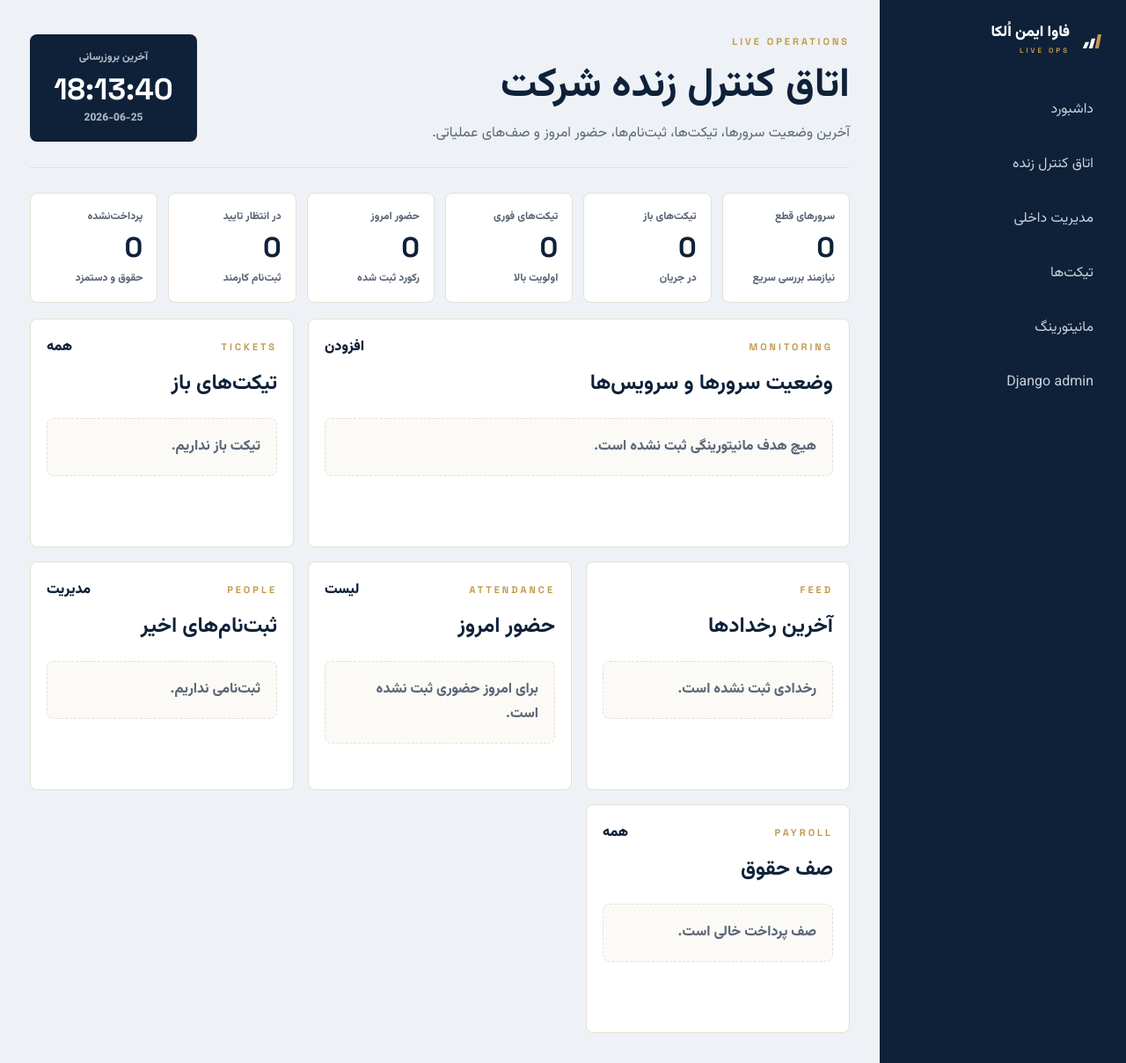
After one commit to SoheilArcher/olkaa.ir, a Django app: page /portal/live/ in a window 1280 px wide. The commit adds this page. Shown: the whole page at 88% size. Run offline with Django 5.2, Linux system fonts and the light colour scheme; the visitor is signed in with stand-in values (Sample User, id 1); data comes from the database, SQL or seed files in the repository; data that the repository does not hold is empty.

Commit message:
Add live operations dashboard

```diff
--- a/staff_portal/urls.py
+++ b/staff_portal/urls.py
@@ -6,6 +6,7 @@ app_name = "staff_portal"
 
 urlpatterns = [
     path("", views.dashboard, name="dashboard"),
+    path("live/", views.live, name="live"),
     path("manager/", views.manager, name="manager"),
     path("register/", views.register, name="register"),
     path("verify/<path:token>/", views.verify_email, name="verify_email"),
--- a/staff_portal/views.py
+++ b/staff_portal/views.py
@@ -11,8 +11,9 @@ from django.urls import reverse
 from django.utils import timezone
 
 from core.models import Role
-from datacenter.models import PingTarget
+from datacenter.models import PingCheck, PingTarget
 from hr.models import Attendance, EmployeeProfile, Payroll, StaffRegistrationRequest
+from ticketing.models import Ticket, TicketReply
 
 from .forms import RegistrationCodeForm, StaffRegistrationForm
 
@@ -132,6 +133,12 @@ def _approve_registration(registration, approver):
 def dashboard(request):
     modules = [
         {
+            "title": "اتاق کنترل زنده",
+            "caption": "مانیتورینگ، تیکت‌ها، حضور امروز و رخدادهای جاری",
+            "href": "/portal/live/",
+            "status": "زنده",
+        },
+        {
             "title": "واحد مالی",
             "caption": "کدینگ، اسناد، پرداخت‌ها و گزارش‌های مالی",
             "href": "/admin/accounting/",
@@ -169,6 +176,98 @@ def dashboard(request):
         },
     ]
     return render(request, "staff_portal/dashboard.html", {"modules": modules})
+
+
+@user_passes_test(_is_staff_manager, login_url="/admin/login/")
+def live(request):
+    now = timezone.localtime()
+    today = timezone.localdate()
+    open_tickets = Ticket.objects.exclude(status=Ticket.CLOSED).select_related("requester", "assigned_to").order_by(
+        "-priority",
+        "-created_at",
+    )[:10]
+    urgent_tickets = Ticket.objects.filter(priority__in=[Ticket.HIGH, Ticket.URGENT]).exclude(status=Ticket.CLOSED)
+    monitoring_targets = PingTarget.objects.order_by("last_status", "name")
+    down_targets = monitoring_targets.filter(last_status=PingTarget.DOWN)
+    attendance_today = Attendance.objects.filter(date=today).select_related("employee", "employee__user").order_by(
+        "employee__personnel_code"
+    )
+    recent_registrations = StaffRegistrationRequest.objects.select_related("user").order_by("-created_at")[:6]
+    payroll_queue = Payroll.objects.exclude(status=Payroll.PAID).select_related("employee", "employee__user").order_by(
+        "-period",
+        "-created_at",
+    )[:6]
+
+    recent_events = []
+    for ticket in Ticket.objects.select_related("requester", "assigned_to").order_by("-created_at")[:8]:
+        recent_events.append(
+            {
+                "time": ticket.created_at,
+                "type": "تیکت",
+                "title": ticket.title,
+                "detail": f"{ticket.get_status_display()} / {ticket.get_priority_display()}",
+                "href": f"/admin/ticketing/ticket/{ticket.pk}/change/",
+            }
+        )
+    for reply in TicketReply.objects.select_related("ticket", "author").order_by("-created_at")[:8]:
+        recent_events.append(
+            {
+                "time": reply.created_at,
+                "type": "پاسخ",
+                "title": reply.ticket.title,
+                "detail": reply.author.get_full_name() or reply.author.email or reply.author.username,
+                "href": f"/admin/ticketing/ticket/{reply.ticket_id}/change/",
+            }
+        )
+    for check in PingCheck.objects.select_related("target").filter(status=PingTarget.DOWN).order_by("-created_at")[:8]:
+        recent_events.append(
+            {
+                "time": check.created_at,
+                "type": "مانیتورینگ",
+                "title": check.target.name,
+                "detail": "پینگ ناموفق",
+                "href": f"/admin/datacenter/pingtarget/{check.target_id}/change/",
+            }
+        )
+    for registration in recent_registrations:
+        recent_events.append(
+            {
+                "time": registration.created_at,
+                "type": "ثبت‌نام",
+                "title": registration.user.get_full_name() or registration.user.email,
+                "detail": registration.get_status_display(),
+                "href": f"/admin/hr/staffregistrationrequest/{registration.pk}/change/",
+            }
+        )
+    recent_events = sorted(recent_events, key=lambda item: item["time"], reverse=True)[:18]
+
+    stats = [
+        {"label": "سرورهای قطع", "value": down_targets.count(), "caption": "نیازمند بررسی سریع"},
+        {"label": "تیکت‌های باز", "value": Ticket.objects.exclude(status=Ticket.CLOSED).count(), "caption": "در جریان"},
+        {"label": "تیکت‌های فوری", "value": urgent_tickets.count(), "caption": "اولویت بالا"},
+        {"label": "حضور امروز", "value": attendance_today.count(), "caption": "رکورد ثبت شده"},
+        {
+            "label": "در انتظار تایید",
+            "value": StaffRegistrationRequest.objects.filter(status=StaffRegistrationRequest.PENDING_APPROVAL).count(),
+            "caption": "ثبت‌نام کارمند",
+        },
+        {"label": "پرداخت‌نشده", "value": Payroll.objects.exclude(status=Payroll.PAID).count(), "caption": "حقوق و دستمزد"},
+    ]
+    return render(
+        request,
+        "staff_portal/live.html",
+        {
+            "attendance_today": attendance_today[:10],
+            "monitoring_targets": monitoring_targets[:16],
+            "down_targets": down_targets,
+            "now": now,
+            "open_tickets": open_tickets,
+            "payroll_queue": payroll_queue,
+            "recent_events": recent_events,
+            "recent_registrations": recent_registrations,
+            "stats": stats,
+        },
+    )
 
 
 @user_passes_test(_is_staff_manager, login_url="/admin/login/")
--- a/static/css/site.css
+++ b/static/css/site.css
@@ -727,6 +727,148 @@ footer {
   font-style: normal;
   font-weight: 700;
 }
+
+.live-main { background: #eef2f6; }
+.live-top { align-items: center; }
+.live-clock {
+  min-width: 190px;
+  background: var(--navy);
+  color: #fff;
+  border-radius: 8px;
+  padding: 16px 18px;
+  text-align: center;
+}
+.live-clock span,
+.live-clock small {
+  display: block;
+  color: #aeb9c6;
+  font-size: 12px;
+  font-weight: 750;
+}
+.live-clock strong {
+  display: block;
+  font-family: var(--en);
+  font-size: 34px;
+  line-height: 1.1;
+  margin: 7px 0 4px;
+}
+.live-stats {
+  display: grid;
+  grid-template-columns: repeat(6, minmax(0, 1fr));
+  gap: 12px;
+  margin-bottom: 18px;
+}
+.live-stats article {
+  background: #fff;
+  border: 1px solid var(--line);
+  border-radius: 8px;
+  padding: 16px;
+}
+.live-stats span,
+.live-stats small {
+  display: block;
+  color: var(--muted);
+  font-size: 12px;
+  font-weight: 750;
+}
+.live-stats strong {
+  display: block;
+  color: var(--navy);
+  font-family: var(--en);
+  font-size: 32px;
+  line-height: 1.1;
+  margin: 7px 0;
+}
+.live-layout {
+  display: grid;
+  grid-template-columns: repeat(3, minmax(0, 1fr));
+  gap: 16px;
+}
+.live-panel {
+  background: #fff;
+  border: 1px solid var(--line);
+  border-radius: 8px;
+  padding: 18px;
+  min-height: 260px;
+}
+.live-panel-wide { grid-column: span 2; }
+.live-monitor-list,
+.live-list,
+.event-feed {
+  display: grid;
+  gap: 8px;
+}
+.live-monitor,
+.live-list a,
+.event-feed a {
+  background: var(--panel);
+  border: 1px solid var(--line);
+  border-radius: 7px;
+  color: var(--navy);
+  padding: 12px;
+}
+.live-monitor {
+  display: grid;
+  grid-template-columns: minmax(0, 1.4fr) auto minmax(0, .9fr) minmax(0, .9fr) auto;
+  align-items: center;
+  gap: 10px;
+  border-right: 5px solid #8995a3;
+}
+.live-monitor.up { border-right-color: #1f8f5f; }
+.live-monitor.down { border-right-color: #b23333; background: #fff5f5; }
+.live-monitor span,
+.live-list span {
+  font-weight: 850;
+  overflow-wrap: anywhere;
+}
+.live-monitor b,
+.live-list b {
+  color: var(--gold);
+  font-size: 13px;
+  white-space: nowrap;
+}
+.live-monitor small,
+.live-list small {
+  color: var(--muted);
+  overflow-wrap: anywhere;
+}
+.live-monitor em {
+  color: var(--navy);
+  font-family: var(--en);
+  font-style: normal;
+  font-weight: 850;
+}
+.live-list a {
+  display: grid;
+  grid-template-columns: minmax(0, 1fr) minmax(0, .75fr) auto;
+  align-items: center;
+  gap: 10px;
+}
+.event-feed a {
+  display: grid;
+  grid-template-columns: 46px 1fr;
+  gap: 10px;
+}
+.event-feed time {
+  direction: ltr;
+  color: var(--gold);
+  font-family: var(--en);
+  font-weight: 850;
+}
+.event-feed b,
+.event-feed span,
+.event-feed small {
+  display: block;
+}
+.event-feed b {
+  color: var(--navy);
+  font-size: 12px;
+}
+.event-feed span {
+  font-weight: 850;
+  margin: 3px 0;
+}
+.event-feed small { color: var(--muted); }
 .empty-state {
   background: var(--panel);
   border: 1px dashed var(--line);
@@ -862,6 +1004,10 @@ footer {
   .signature-steps { grid-template-columns: repeat(2, minmax(0, 1fr)); }
   .contact-box { justify-self: stretch; }
   .status-grid { grid-template-columns: repeat(2, minmax(0, 1fr)); }
+  .live-stats { grid-template-columns: repeat(3, minmax(0, 1fr)); }
+  .live-layout { grid-template-columns: 1fr; }
+  .live-panel-wide { grid-column: auto; }
+  .live-monitor { grid-template-columns: 1fr auto; }
 }
 
 @media (max-width: 760px) {
@@ -902,7 +1048,10 @@ footer {
   .request-main dl { grid-template-columns: 1fr; }
   .compact-table a,
   .recent-flow a,
-  .monitor-grid { grid-template-columns: 1fr; }
+  .monitor-grid,
+  .live-stats,
+  .live-monitor,
+  .live-list a { grid-template-columns: 1fr; }
   .form-grid { grid-template-columns: 1fr; }
   .auth-panel { padding: 24px; }
 }
--- a/templates/staff_portal/dashboard.html
+++ b/templates/staff_portal/dashboard.html
@@ -15,6 +15,7 @@
     </a>
     <nav>
       <a href="/portal/">داشبورد</a>
+      <a href="/portal/live/">اتاق کنترل زنده</a>
       <a href="/admin/accounting/">واحد مالی</a>
       <a href="/admin/hr/">منابع انسانی</a>
       <a href="/admin/ticketing/">تیکتینگ</a>
--- /dev/null
+++ b/templates/staff_portal/live.html
@@ -0,0 +1,191 @@
+{% extends 'base.html' %}
+
+{% block title %}اتاق کنترل زنده فاوا ایمن اُلکا{% endblock %}
+
+{% block body %}
+<main class="portal-shell live-shell">
+  <aside class="portal-side">
+    <a class="brand portal-brand" href="/">
+      <svg class="mark" viewBox="0 0 120 100" fill="none" aria-hidden="true">
+        <polygon points="15,85 31,85 43,57 27,57" fill="#fff"/>
+        <polygon points="42,85 58,85 70,41 54,41" fill="#fff"/>
+        <polygon points="69,85 85,85 97,23 81,23" fill="#C39A4D"/>
+      </svg>
+      <span><span class="nm">فاوا ایمن اُلکا</span><span class="en">LIVE OPS</span></span>
+    </a>
+    <nav>
+      <a href="/portal/">داشبورد</a>
+      <a href="/portal/live/">اتاق کنترل زنده</a>
+      <a href="/portal/manager/">مدیریت داخلی</a>
+      <a href="/admin/ticketing/ticket/">تیکت‌ها</a>
+      <a href="/admin/datacenter/pingtarget/">مانیتورینگ</a>
+      <a href="/admin/">Django admin</a>
+    </nav>
+  </aside>
+
+  <section class="portal-main live-main">
+    <header class="portal-top live-top">
+      <div>
+        <span class="eyebrow">Live Operations</span>
+        <h1>اتاق کنترل زنده شرکت</h1>
+        <p>آخرین وضعیت سرورها، تیکت‌ها، ثبت‌نام‌ها، حضور امروز و صف‌های عملیاتی.</p>
+      </div>
+      <div class="live-clock">
+        <span>آخرین بروزرسانی</span>
+        <strong>{{ now|date:"H:i:s" }}</strong>
+        <small>{{ now|date:"Y-m-d" }}</small>
+      </div>
+    </header>
+
+    <div class="live-stats">
+      {% for item in stats %}
+      <article>
+        <span>{{ item.label }}</span>
+        <strong>{{ item.value }}</strong>
+        <small>{{ item.caption }}</small>
+      </article>
+      {% endfor %}
+    </div>
+
+    <div class="live-layout">
+      <section class="live-panel live-panel-wide">
+        <div class="manager-heading">
+          <div>
+            <span class="eyebrow">Monitoring</span>
+            <h2>وضعیت سرورها و سرویس‌ها</h2>
+          </div>
+          <a href="/admin/datacenter/pingtarget/add/">افزودن</a>
+        </div>
+        <div class="live-monitor-list">
+          {% for target in monitoring_targets %}
+          <a class="live-monitor {{ target.last_status }}" href="/admin/datacenter/pingtarget/{{ target.pk }}/change/">
+            <span>{{ target.name }}</span>
+            <b>{{ target.get_last_status_display }}</b>
+            <small>{{ target.host }}</small>
+            <small>{{ target.support_owner|default:"مسئول ثبت نشده" }}</small>
+            <em>{% if target.last_latency_ms %}{{ target.last_latency_ms }}ms{% else %}-{% endif %}</em>
+          </a>
+          {% empty %}
+          <div class="empty-state">هیچ هدف مانیتورینگی ثبت نشده است.</div>
+          {% endfor %}
+        </div>
+      </section>
+
+      <section class="live-panel">
+        <div class="manager-heading">
+          <div>
+            <span class="eyebrow">Tickets</span>
+            <h2>تیکت‌های باز</h2>
+          </div>
+          <a href="/admin/ticketing/ticket/">همه</a>
+        </div>
+        <div class="live-list">
+          {% for ticket in open_tickets %}
+          <a href="/admin/ticketing/ticket/{{ ticket.pk }}/change/">
+            <span>{{ ticket.title }}</span>
+            <small>{{ ticket.get_status_display }} / {{ ticket.get_priority_display }}</small>
+            <b>{{ ticket.assigned_to.get_full_name|default:"بدون مسئول" }}</b>
+          </a>
+          {% empty %}
+          <div class="empty-state">تیکت باز نداریم.</div>
+          {% endfor %}
+        </div>
+      </section>
+
+      <section class="live-panel">
+        <div class="manager-heading">
+          <div>
+            <span class="eyebrow">Feed</span>
+            <h2>آخرین رخدادها</h2>
+          </div>
+        </div>
+        <div class="event-feed">
+          {% for event in recent_events %}
+          <a href="{{ event.href }}">
+            <time>{{ event.time|date:"H:i" }}</time>
+            <div>
+              <b>{{ event.type }}</b>
+              <span>{{ event.title }}</span>
+              <small>{{ event.detail }}</small>
+            </div>
+          </a>
+          {% empty %}
+          <div class="empty-state">رخدادی ثبت نشده است.</div>
+          {% endfor %}
+        </div>
+      </section>
+
+      <section class="live-panel">
+        <div class="manager-heading">
+          <div>
+            <span class="eyebrow">Attendance</span>
+            <h2>حضور امروز</h2>
+          </div>
+          <a href="/admin/hr/attendance/">لیست</a>
+        </div>
+        <div class="live-list">
+          {% for attendance in attendance_today %}
+          <a href="/admin/hr/attendance/{{ attendance.pk }}/change/">
+            <span>{{ attendance.employee.user.get_full_name|default:attendance.employee.user.email }}</span>
+            <small>{{ attendance.get_status_display }}</small>
+            <b>{{ attendance.check_in|default:"-" }} / {{ attendance.check_out|default:"-" }}</b>
+          </a>
+          {% empty %}
+          <div class="empty-state">برای امروز حضوری ثبت نشده است.</div>
+          {% endfor %}
+        </div>
+      </section>
+
+      <section class="live-panel">
+        <div class="manager-heading">
+          <div>
+            <span class="eyebrow">People</span>
+            <h2>ثبت‌نام‌های اخیر</h2>
+          </div>
+          <a href="/admin/hr/staffregistrationrequest/">مدیریت</a>
+        </div>
+        <div class="live-list">
+          {% for registration in recent_registrations %}
+          <a href="/admin/hr/staffregistrationrequest/{{ registration.pk }}/change/">
+            <span>{{ registration.user.get_full_name|default:registration.user.email }}</span>
+            <small>{{ registration.user.email }}</small>
+            <b>{{ registration.get_status_display }}</b>
+          </a>
+          {% empty %}
+          <div class="empty-state">ثبت‌نامی نداریم.</div>
+          {% endfor %}
+        </div>
+      </section>
+
+      <section class="live-panel">
+        <div class="manager-heading">
+          <div>
+            <span class="eyebrow">Payroll</span>
+            <h2>صف حقوق</h2>
+          </div>
+          <a href="/admin/hr/payroll/">همه</a>
+        </div>
+        <div class="live-list">
+          {% for payroll in payroll_queue %}
+          <a href="/admin/hr/payroll/{{ payroll.pk }}/change/">
+            <span>{{ payroll.employee.user.get_full_name|default:payroll.employee.user.email }}</span>
+            <small>{{ payroll.period }} / {{ payroll.get_status_display }}</small>
+            <b>{{ payroll.net_pay_rial|floatformat:"0" }} ریال</b>
+          </a>
+          {% empty %}
+          <div class="empty-state">صف پرداخت خالی است.</div>
+          {% endfor %}
+        </div>
+      </section>
+    </div>
+  </section>
+</main>
+{% endblock %}
+
+{% block scripts %}
+<script>
+  window.setTimeout(function () {
+    window.location.reload();
+  }, 30000);
+</script>
+{% endblock %}
```
